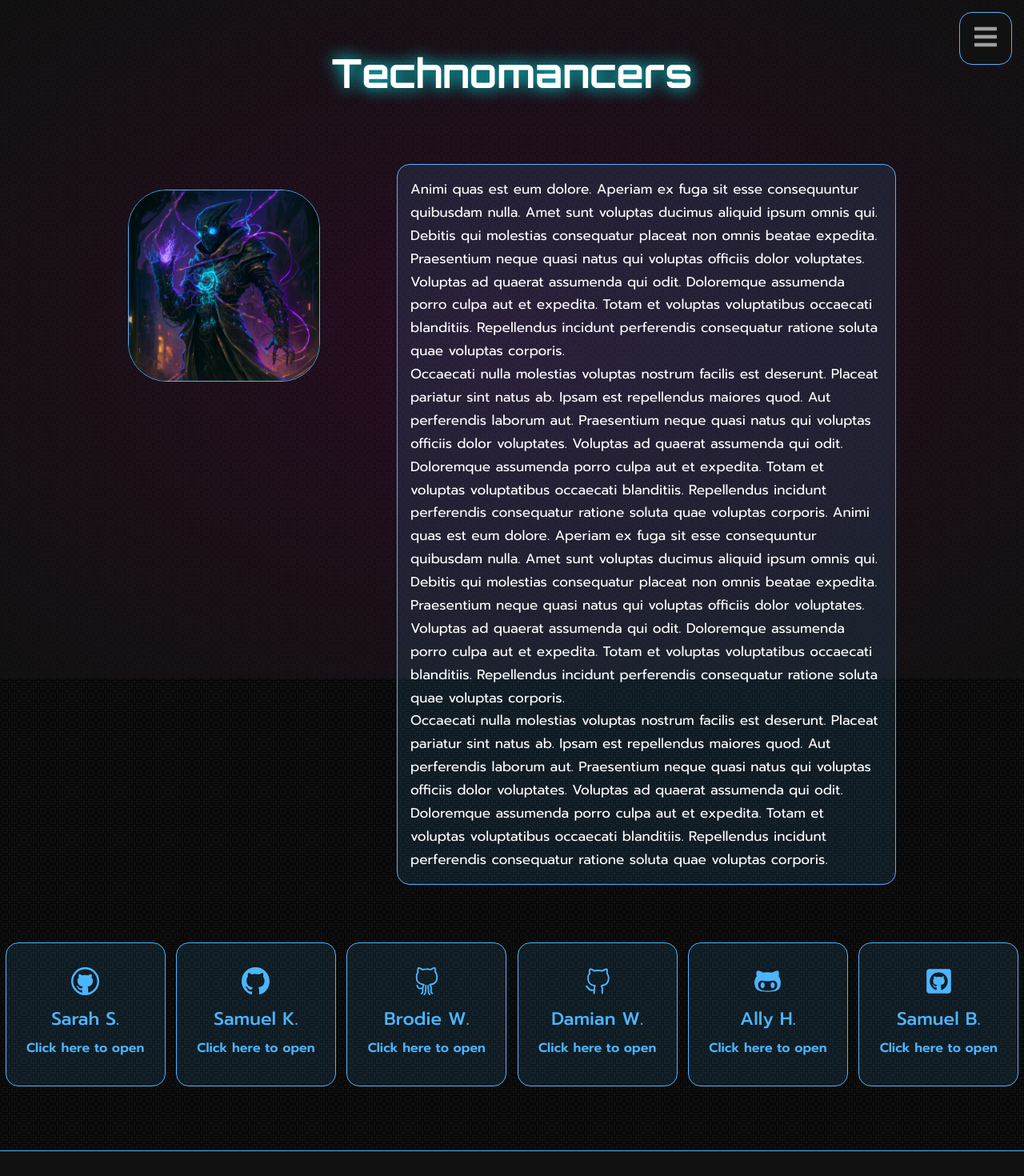
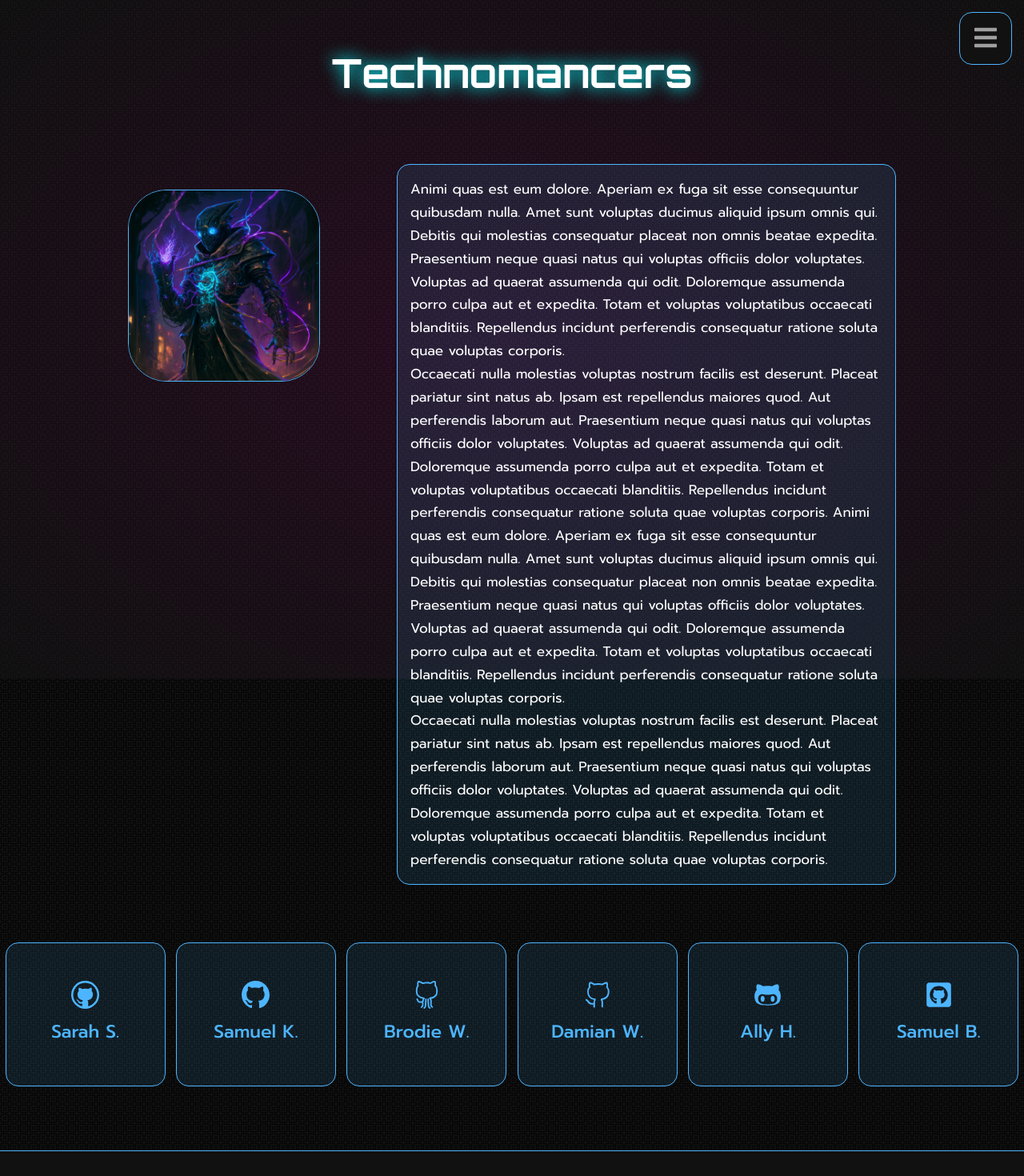
Before and after one commit to skdxxb95/technomancers, a React (Create React App) app: page /#/ in a window 1280 px wide. Shown: the top 1470 px of the page at 80% size. Built offline with nearby package versions, Linux system fonts and the light colour scheme.

Commit message:
Fixed menu-bar icon selection area, other css and mobile compatibility for title

```diff
--- a/src/components/Home/Home.jsx
+++ b/src/components/Home/Home.jsx
@@ -39,7 +39,6 @@ const Home = () => {
               <article>
                 <VscGithub size='35' className='personalprofile__details-icon' />
                 <h3>Sarah S.</h3>
-                <small>Click here to open</small>
               </article>
             </a>
           </div>
@@ -48,7 +47,6 @@ const Home = () => {
               <article>
                 <VscGithubInverted size='35' className='personalprofile__details-icon' />
                 <h3>Samuel K.</h3>
-                <small>Click here to open</small>
               </article>
             </a>
           </div>
@@ -57,7 +55,6 @@ const Home = () => {
               <article>
                 <SlSocialGithub size='35' className='personalprofile__details-icon' />
                 <h3>Brodie W.</h3>
-                <small>Click here to open</small>
               </article>
             </a>
           </div>
@@ -66,7 +63,6 @@ const Home = () => {
               <article>
                 <VscGithubAlt size='35' className='personalprofile__details-icon' />
                 <h3>Damian W.</h3>
-                <small>Click here to open</small>
               </article>
             </a>
           </div>
@@ -75,7 +71,6 @@ const Home = () => {
               <article>
                 <FaGithubAlt size='35' className='personalprofile__details-icon' />
                 <h3>Ally H.</h3>
-                <small>Click here to open</small>
               </article>
             </a>
           </div>
@@ -84,7 +79,6 @@ const Home = () => {
               <article>
                 <FaGithubSquare size='35' className='personalprofile__details-icon' />
                 <h3>Samuel B.</h3>
-                <small>Click here to open</small>
               </article>
             </a>
           </div>
--- a/src/components/Home/home.css
+++ b/src/components/Home/home.css
@@ -134,3 +134,12 @@ img {
       gap: 0;
     }
   }
+
+  @media (max-width: 480px) {
+  .introduction-title h1 {
+    font-size: 38px;
+    font-family: 'Orbitron', sans-serif;
+    color: #ffffff;
+    animation: neon 3s infinite;
+  }
+  }
--- a/src/components/Navbar/Navbar.jsx
+++ b/src/components/Navbar/Navbar.jsx
@@ -22,7 +22,7 @@ function Navbar() {
         <nav className={sidebar ? "nav-menu active" : "nav-menu"}>
           <ul className="nav-menu-items" onClick={showSidebar}>
             <li className="navbar-toggle">
-              <Link to="#" className="menu-bars">
+              <Link to="#" className="menu-bars-x">
                 <AiIcons.AiOutlineClose />
               </Link>
             </li>
--- a/src/components/Navbar/navbar.css
+++ b/src/components/Navbar/navbar.css
@@ -14,10 +14,19 @@
   }
 
   .menu-bars {
-    margin-top: 9px;
     font-size: 2rem;
     background: none;
     color: var(--color-light);
+    padding: 0.7rem 1.1rem 0rem 1.1rem;
+    border-radius: 1rem;
+  }
+
+  .menu-bars-x {
+    margin-top: 2rem;
+    font-size: 2rem;
+    background: none;
+    color: var(--color-light);
+    border-radius: 1rem;
   }
 
 .nav-menu {
--- a/src/components/ProjectIdea/projectidea.css
+++ b/src/components/ProjectIdea/projectidea.css
@@ -1,3 +1,5 @@
+/*------NOT HERE, WRONG FILE----*/
+
 .projectidea-content {
     width: var(--container-width-lg);
     margin: auto;
```
